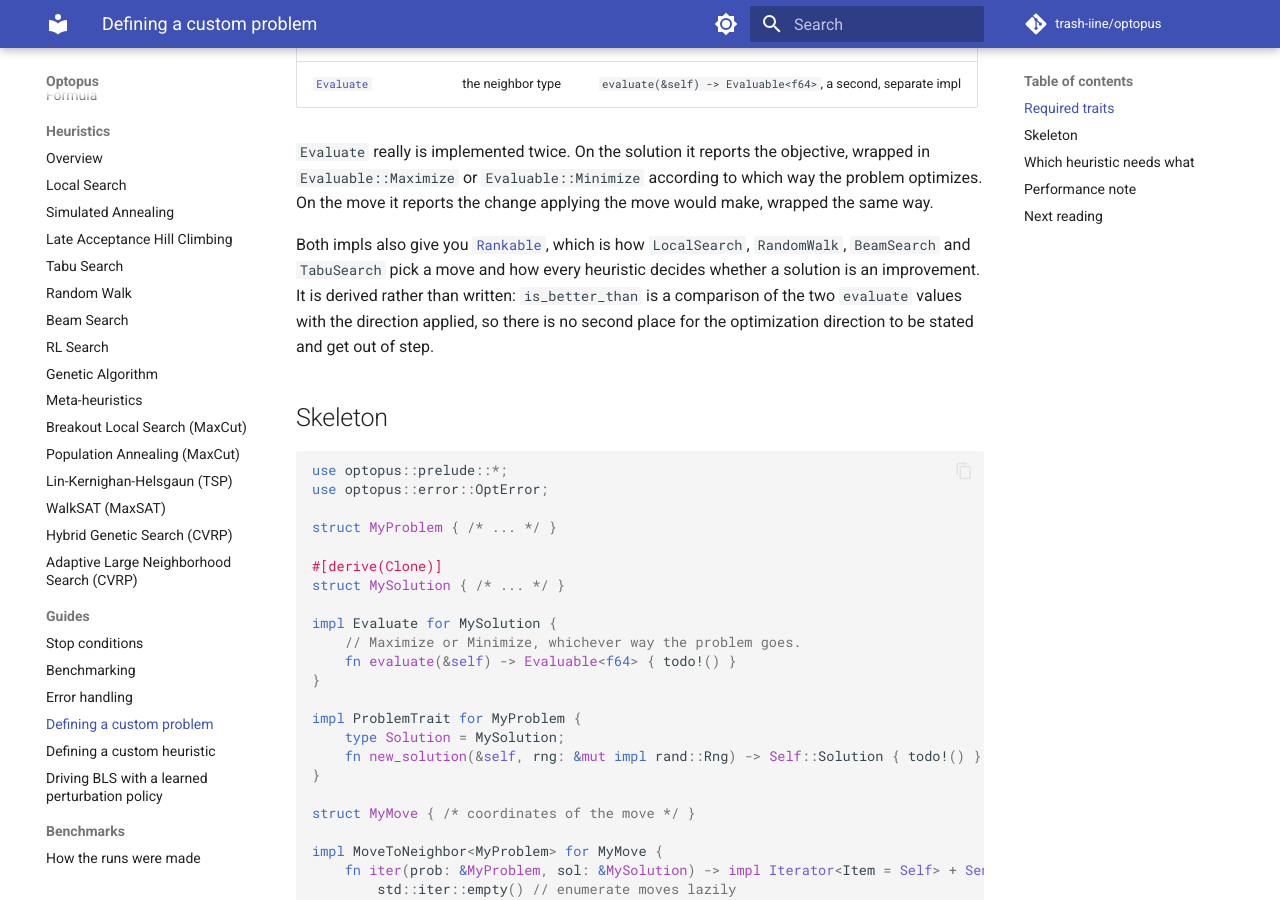
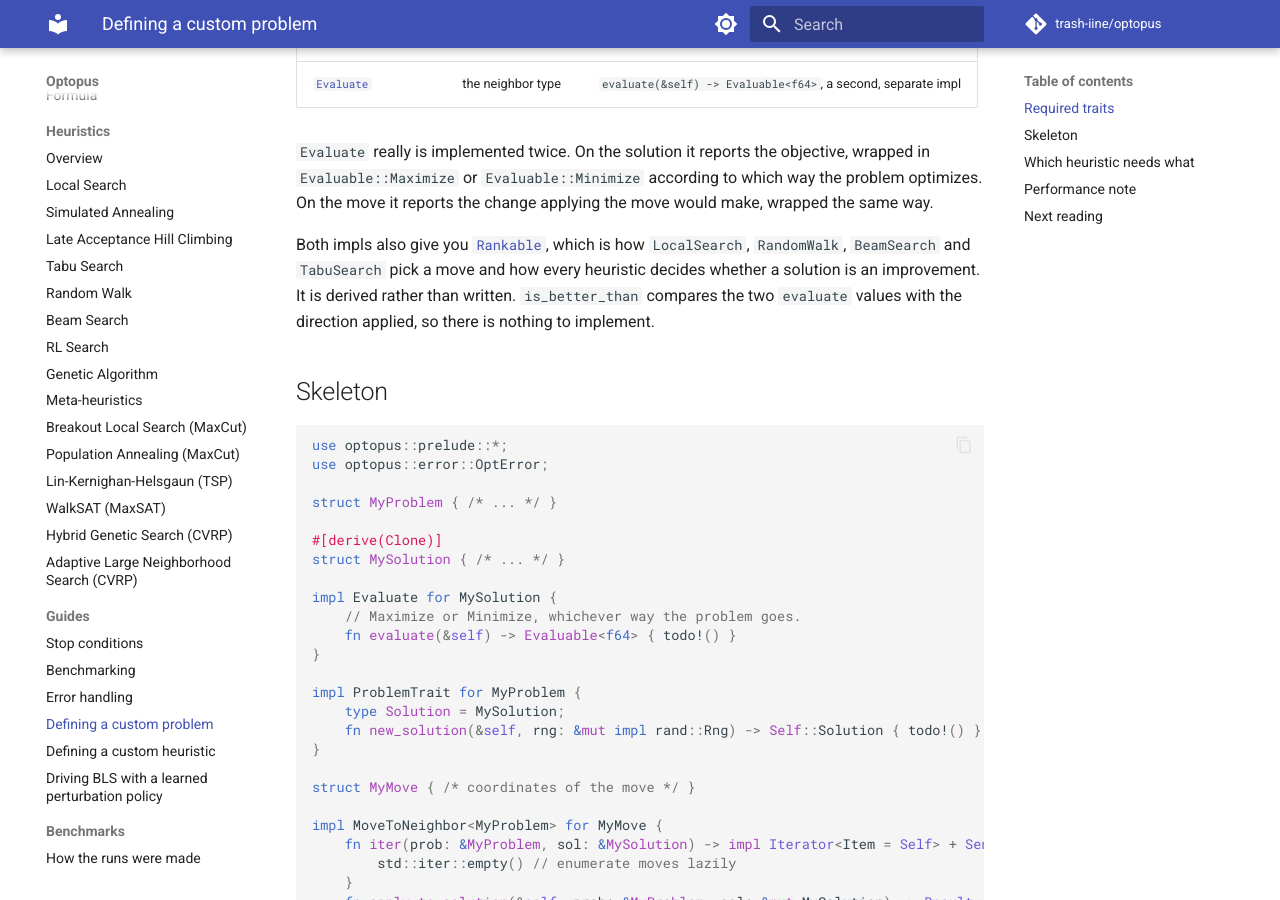
Before and after one commit to trash-iine/optopus, an MkDocs documentation site: the page built from docs/guide/custom_problem.md, in a window 1280 px wide and 900 px high, scrolled down 577 px. Built offline with MkDocs 1.6.1 and Material for MkDocs 9.7.7, drawn with Linux system fonts in a browser that asks for light colours; comment, search, counter and statistics services are not loaded.

Commit message:
DOCS: three pages against the split in 0014
`docs/traits.md` bolded "not implemented by hand", but 0014 reserves bold for
a contract that fails silently and this one fails at compile time. It also
opened an explanation with a mid-sentence colon, as did the custom-problem
guide and the population annealing page.

The custom-problem guide additionally explained why deriving `Rankable` keeps
the optimization direction in one place, which is a reason the internals are
arranged as they are and belongs in `decisions/0017`, where it already is.

Claude-Session: https://claude.ai/code/session_013RUmiNVc5VHA4hDhJS2PgH

```diff
--- a/docs/guide/custom_problem.md
+++ b/docs/guide/custom_problem.md
@@ -27,9 +27,8 @@ the move would make, wrapped the same way.
 Both impls also give you [`Rankable`](../traits.md#core-trait-reference), which
 is how `LocalSearch`, `RandomWalk`, `BeamSearch` and `TabuSearch` pick a move
 and how every heuristic decides whether a solution is an improvement. It is
-derived rather than written: `is_better_than` is a comparison of the two
-`evaluate` values with the direction applied, so there is no second place for
-the optimization direction to be stated and get out of step.
+derived rather than written. `is_better_than` compares the two `evaluate`
+values with the direction applied, so there is nothing to implement.
 
 ## Skeleton
 
```
Also changed, not shown: docs/heuristics/population_annealing.md (+1 -1 lines), docs/traits.md (+1 -1 lines).
